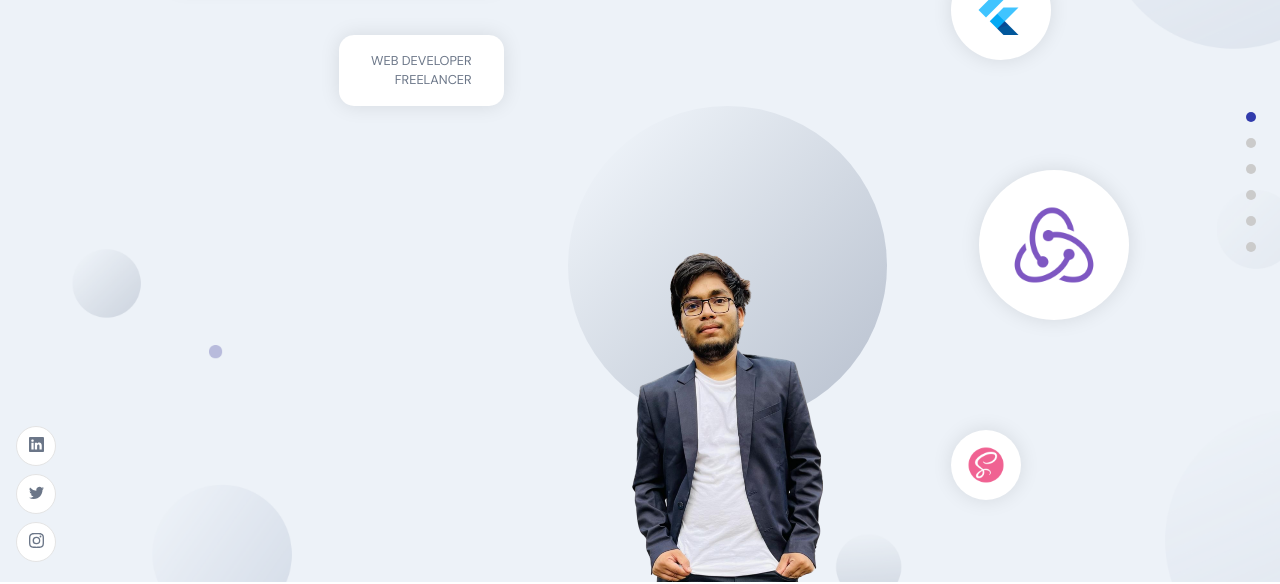
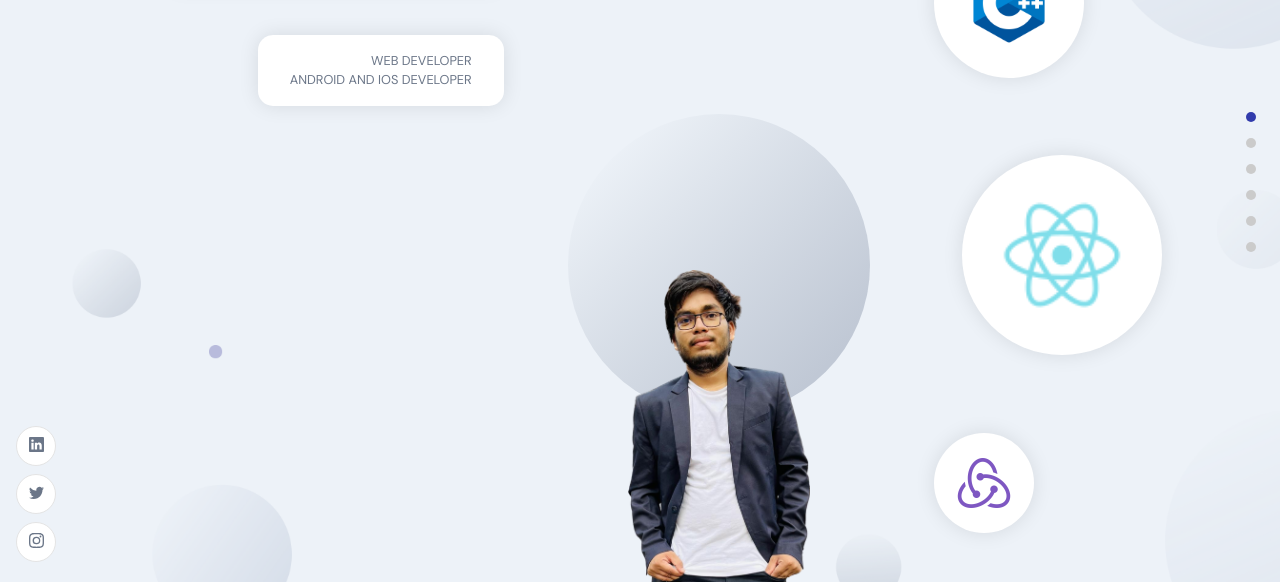
Before and after one commit to abhi-9025/my_portfolio, a React (Create React App) app in the folder client/: page / in a window 1280 px wide. Shown: the part 218-802 px from the top of the page. Built offline with nearby package versions, Linux system fonts and the light colour scheme; no server answers.

Commit message:
minor fixes

```diff
--- a/client/src/container/Footer/Footer.jsx
+++ b/client/src/container/Footer/Footer.jsx
@@ -37,7 +37,7 @@ const Footer = () => {
 
   return (
     <>
-      <h2 className="head-text">Take a coffee & chat with me</h2>
+      <h2 className="head-text">Contact Me...</h2>
 
       <div className="app__footer-cards">
         <div className="app__footer-card ">
--- a/client/src/container/Header/Header.jsx
+++ b/client/src/container/Header/Header.jsx
@@ -33,7 +33,7 @@ const Header = () => (
 
         <div className="tag-cmp app__flex">
           <p className="p-text">Web Developer</p>
-          <p className="p-text">Freelancer</p>
+          <p className="p-text">Android and Ios Developer</p>
         </div>
       </div>
     </motion.div>
@@ -58,7 +58,7 @@ const Header = () => (
       whileInView={scaleVariants.whileInView}
       className="app__header-circles"
     >
-      {[images.flutter, images.redux, images.sass].map((circle, index) => (
+      {[images.cpp, images.react, images.redux].map((circle, index) => (
         <div className="circle-cmp app__flex" key={`circle-${index}`}>
           <img src={circle} alt="profile_bg" />
         </div>
--- a/client/src/container/Header/Header.scss
+++ b/client/src/container/Header/Header.scss
@@ -122,19 +122,19 @@
     // circles with different height & width
 
     div:nth-child(1) {
-      width: 100px;
-      height: 100px;
+      width: 150px;
+      height: 150px;
     }
 
     div:nth-child(2) {
       margin: 1.75rem;
-      width: 150px;
-      height: 150px;
+      width: 200px;
+      height: 200px;
     }
 
     div:nth-child(3) {
-      width: 70px;
-      height: 70px;
+      width: 100px;
+      height: 100px;
     }
 
     @media screen and (min-width: 2000px) {
```
